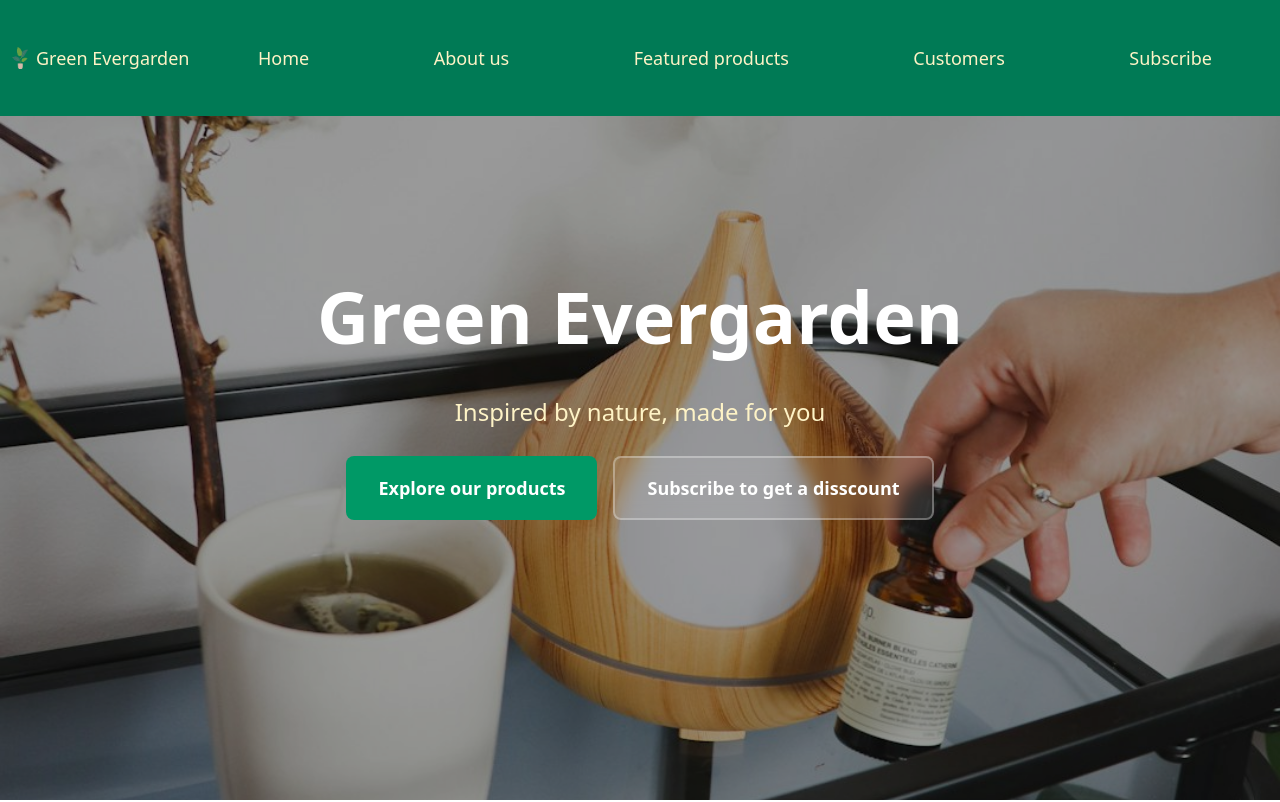
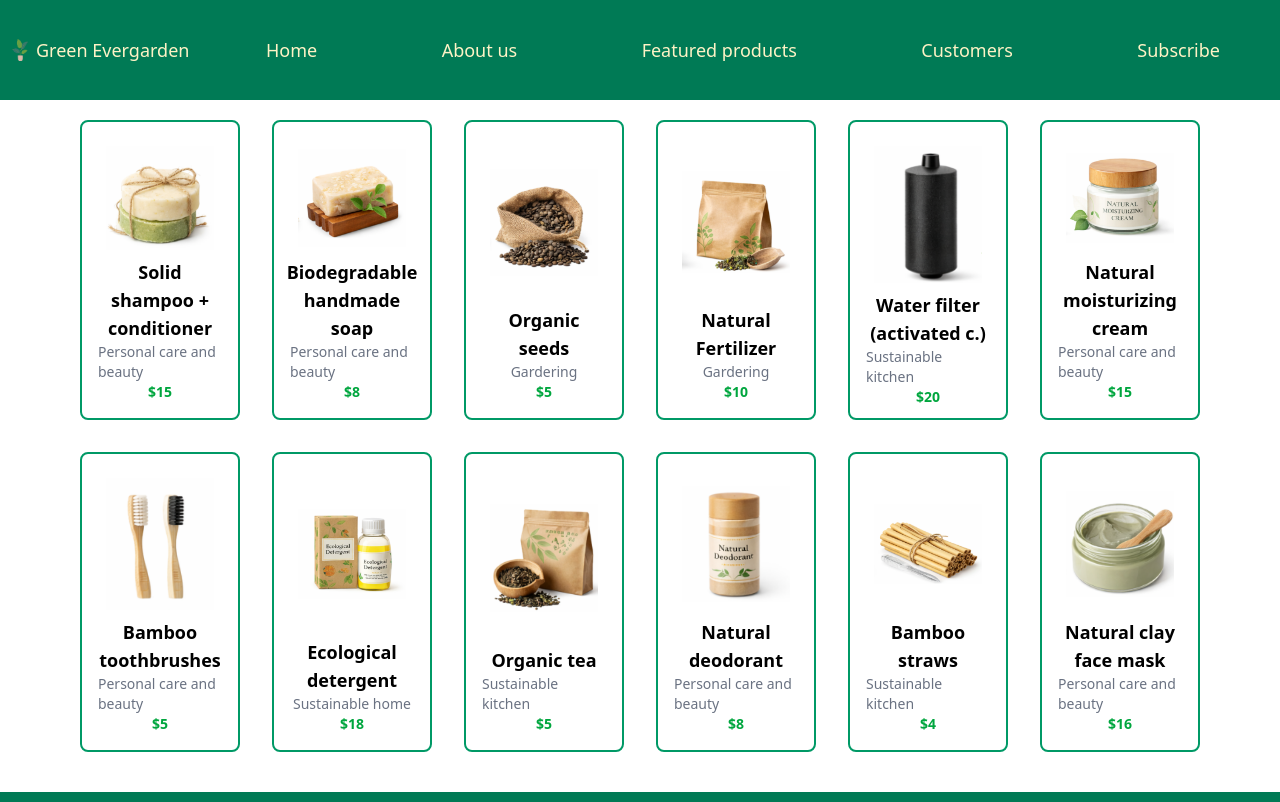
Before and after one commit to ThiagoDev1196/Green-Evergarden, a React (Vite) app: page /catalog in a window 1280 px wide. Shown: the top 802 px of the page. Built offline with nearby package versions, Linux system fonts and the light colour scheme.

Commit message:
Setup React Router, installed hash-link and refactored App to support Home and Catalog pages

```diff
--- a/package.json
+++ b/package.json
@@ -14,6 +14,8 @@
     "react": "^18.3.1",
     "react-dom": "^18.3.1",
     "react-icons": "^5.5.0",
+    "react-router-dom": "^7.13.0",
+    "react-router-hash-link": "^2.4.3",
     "tailwindcss": "^4.0.0"
   },
   "devDependencies": {
--- a/src/App.jsx
+++ b/src/App.jsx
@@ -1,53 +1,22 @@
 import './App.css'
+import { BrowserRouter as Router, Routes, Route } from 'react-router-dom'
 import Header from './components/layout/header'
-import HeroImg from './components/sections/hero-img'
-import AboutUs from './components/sections/about-us'
-import FeaturedProducts from './components/sections/featured-product'
-import Customers from './components/sections/customers'
-import Incentive from './components/sections/incentive'
-import Subscription from './components/sections/subscription'
 import Footer from './components/layout/footer'
+import Home from './pages/home'
+import Catalog from './pages/catalog'
 
 function App() {
+  return (
+    <Router basename={import.meta.env.BASE_URL}>
+      <Header />
 
-  return (
-    <>
+      <Routes>
+        <Route path="/" element={<Home />} />
+        <Route path="/catalog" element={<Catalog />} />
+      </Routes>
 
-    <header>
-      <Header/>
-    </header>
-
-    <main>
-      <section id="home">
-        <HeroImg/>
-      </section>
-
-      <section id="about">
-          <AboutUs />
-      </section>
-      <section id="featured">
-          <FeaturedProducts />
-      </section>
-
-      <section id="customers">
-        <Customers />
-      </section>
-
-      <section>
-        <Incentive/>
-      </section>
-
-      <section id="subscription">
-        <Subscription />
-      </section>
-
-    </main>
-
-    <footer>
       <Footer />
-    </footer>
-
-    </>
+    </Router>
   )
 }
 
--- /dev/null
+++ b/src/components/data/full-catalog.js
@@ -0,0 +1,102 @@
+const catalog = [
+    {
+        id: 1,
+        picture: 'p1.png',
+        name: 'Solid shampoo + conditioner',
+        category: 'Personal care and beauty',
+        price: '$15'
+    },
+
+    {
+        id: 2,
+        picture: 'p2.png',
+        name: 'Biodegradable handmade soap',
+        category: 'Personal care and beauty',
+        price: '$8'
+    },
+
+    {
+        id: 3,
+        picture: 'p3.png',
+        name: 'Organic seeds',
+        category: 'Gardering',
+        price: '$5'
+    },
+
+    {
+        id: 4,
+        picture: 'p4.png',
+        name: 'Natural Fertilizer',
+        category: 'Gardering',
+        price: '$10'
+    },
+
+    {
+        id: 5,
+        picture: 'p5.png',
+        name: 'Water filter (activated c.)',
+        category: 'Sustainable kitchen',
+        price: '$20'
+    },
+
+    {
+        id: 6,
+        picture: 'p6.png',
+        name: 'Natural moisturizing cream',
+        category: 'Personal care and beauty',
+        price: '$15'
+    },
+
+    {
+        id: 7,
+        picture: 'p7.png',
+        name: 'Bamboo toothbrushes',
+        category: 'Personal care and beauty',
+        price: '$5'
+    },
+
+    {
+        id: 8,
+        picture: 'p8.png',
+        name: 'Ecological detergent',
+        category: 'Sustainable home',
+        price: '$18'
+    },
+
+    {
+        id: 9,
+        picture: 'p9.png',
+        name: 'Organic tea',
+        category: 'Sustainable kitchen',
+        price: '$5'
+    },
+
+    {
+        id: 10,
+        picture: 'p10.png',
+        name: 'Natural deodorant',
+        category: 'Personal care and beauty',
+        price: '$8'
+    },
+
+    {
+        id: 11,
+        picture: 'p11.png',
+        name: 'Bamboo straws',
+        category: 'Sustainable kitchen',
+        price: '$4'
+    },
+
+    {
+        id: 12,
+        picture: 'p12.png',
+        name: 'Natural clay face mask',
+        category: 'Personal care and beauty',
+        price: '$16'
+    },
+
+
+
+]
+
+export default catalog;
--- a/src/components/layout/header.jsx
+++ b/src/components/layout/header.jsx
@@ -1,4 +1,5 @@
 import { useState } from "react";
+import { NavHashLink } from "react-router-hash-link";
 
 function Header() {
 
@@ -27,11 +28,11 @@ function Header() {
             <p>Green Evergarden</p>
           </div>
 
-          <li className="p-6 pl-4 md:p-8"><a onClick={toggleMenu}  className="lg:hover:text-white lg:px-6 lg:py-2 lg:rounded-3xl" href="#home">Home</a></li>
-          <li className="p-6 pl-4 md:p-8"><a onClick={toggleMenu} className="lg:hover:text-white lg:px-6 lg:py-2 lg:rounded-3xl" href="#about">About us</a></li>
-          <li className="p-6 pl-4 md:p-8"><a onClick={toggleMenu} className="lg:hover:text-white lg:px-6 lg:py-2 lg:rounded-3xl" href="#featured">Featured products</a></li>
-          <li className="p-6 pl-4 md:p-8"><a onClick={toggleMenu} className="lg:hover:text-white lg:px-6 lg:py-2 lg:rounded-3xl" href="#customers">Customers</a></li>
-          <li className="p-6 pl-4 md:p-8"><a onClick={toggleMenu} className="lg:hover:text-white lg:px-6 lg:py-2 lg:rounded-3xl" href="#subscription">Subscribe</a></li>
+          <li className="p-6 pl-4 md:p-6"><NavHashLink onClick={toggleMenu}  className="lg:hover:text-white lg:px-6 lg:py-2 lg:rounded-3xl" to="/#home">Home</NavHashLink></li>
+          <li className="p-6 pl-4 md:p-6"><NavHashLink onClick={toggleMenu} className="lg:hover:text-white lg:px-6 lg:py-2 lg:rounded-3xl" to="/#about">About us</NavHashLink></li>
+          <li className="p-6 pl-4 md:p-6"><NavHashLink onClick={toggleMenu} className="lg:hover:text-white lg:px-6 lg:py-2 lg:rounded-3xl" to="/#featured">Featured products</NavHashLink></li>
+          <li className="p-6 pl-4 md:p-6"><NavHashLink onClick={toggleMenu} className="lg:hover:text-white lg:px-6 lg:py-2 lg:rounded-3xl" to="/#customers">Customers</NavHashLink></li>
+          <li className="p-6 pl-4 md:p-6"><NavHashLink onClick={toggleMenu} className="lg:hover:text-white lg:px-6 lg:py-2 lg:rounded-3xl" to="/#subscription">Subscribe</NavHashLink></li>
         </ul>
     </nav>
 
--- a/src/components/sections/featured-product.jsx
+++ b/src/components/sections/featured-product.jsx
@@ -82,7 +82,7 @@ function FeaturedProducts() {
 
         <div className="fullcatalog__text p-4 space-y-3">
           <p className="text-xl md:text-2xl">We have more products in our catalog</p>
-          <p className="text-md md:text-lg">Didn't find what you were looking for? Explore our <a href="" className="underline font-semibold hover:text-emerald-300">full catalog</a> for more options!</p>
+          <p className="text-md md:text-lg">Didn't find what you were looking for? Explore our <a href="./Catalog" className="underline font-semibold hover:text-emerald-300">full catalog</a> for more options!</p>
         </div>
 
         <div className="fullcatalog__img lg:mr-30">
--- /dev/null
+++ b/src/pages/Catalog.jsx
@@ -0,0 +1,30 @@
+import productData from '../components/data/full-catalog'
+import { useState } from "react";
+
+
+function Catalog()  {
+    return (
+        // Buscador
+        //Filtros
+        <div className="catalog-container h-full px-2 pt-10 lg:pt-20 ">
+
+          <div className="products__items__container flex flex-wrap justify-center gap-8  pt-10">
+
+            {productData.map((product) => (
+              <div key={product.id} className="product__item flex flex-col items-center p-4 w-[120px] h-[200px] md:w-[160px] md:h-[240px] lg:h-[300px] border-2 bg-white border-emerald-600 rounded-lg">
+
+                <img className="w-[120px] h-[120px] object-contain  md:w-[200px] md:h-[200px] p-2 " src={`./${product.picture}`} alt={product.name} />
+
+                <p className="text-sm text-center  lg:text-lg font-semibold">{product.name}</p>
+                <p className="text-gray-500 text-sm hidden lg:block">{product.category}</p>
+                <p className="text-green-600 font-bold text-sm">{product.price}</p>
+
+              </div>
+          ))}
+          </div>
+
+        </div>
+    )
+}
+
+export default Catalog;
--- /dev/null
+++ b/src/pages/Home.jsx
@@ -0,0 +1,41 @@
+// src/pages/Home.jsx
+import HeroImg from '../components/sections/hero-img'
+import AboutUs from '../components/sections/about-us'
+import FeaturedProducts from '../components/sections/featured-product'
+import Customers from '../components/sections/customers'
+import Incentive from '../components/sections/incentive'
+import Subscription from '../components/sections/subscription'
+
+function Home() {
+    return (
+        <main>
+
+            <section id="home">
+                <HeroImg />
+            </section>
+
+            <section id="about">
+                <AboutUs />
+            </section>
+
+            <section id="featured">
+                <FeaturedProducts />
+            </section>
+
+            <section id="customers">
+                <Customers />
+            </section>
+
+            <section>
+                <Incentive />
+            </section>
+
+            <section id="subscription">
+                <Subscription />
+            </section>
+
+        </main>
+    )
+}
+
+export default Home;
```
Also changed, not shown: 1 other file (tests, documents, lock files or other folders).
